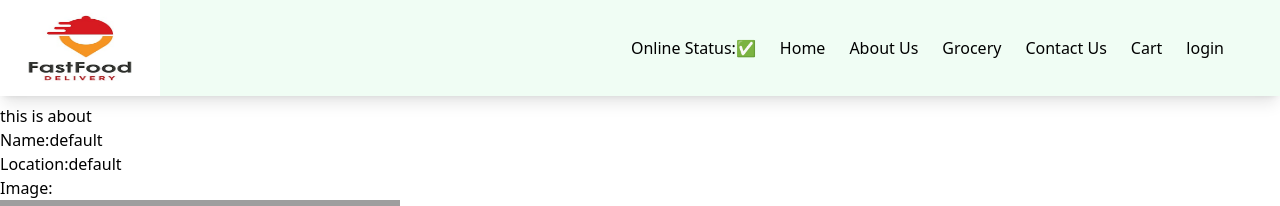
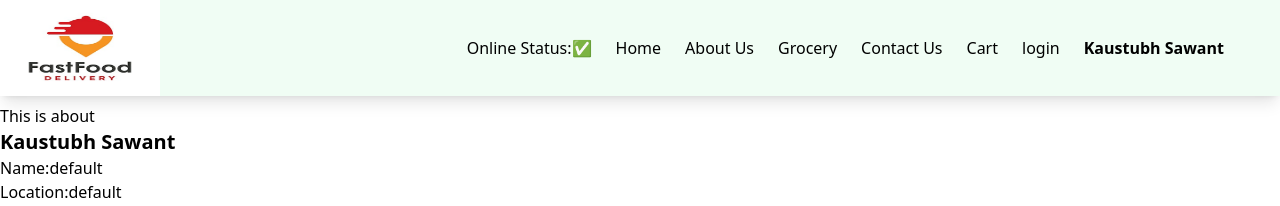
Before and after one commit to kaustubhsawant76/Restaurant-project-react, a React (Vite) app: page /about in a window 1280 px wide. Shown: the top 206 px of the page. Built offline with nearby package versions, Linux system fonts and the light colour scheme; no server answers; grey boxes are pictures that could not be loaded.

Commit message:
lifting up state

```diff
--- a/src/App.js
+++ b/src/App.js
@@ -1,4 +1,4 @@
-import React, { lazy,Suspense } from "react";
+import React, { lazy,Suspense, useEffect, useState } from "react";
 import ReactDOM from "react-dom/client";
 import Header from "./components/Header";
 import Body from "./components/Body";
@@ -8,6 +8,7 @@ import Error from "./components/Error";
 //import RestaurantMenu from "./components/RestaurantMenu";
 import { createBrowserRouter,RouterProvider,Outlet } from "react-router-dom";
 //import Grocery from "./components/Grocery";
+import UserContext from "../utils/UserContext";
 
 const Grocery=lazy(()=>import("./components/Grocery"))
 const Contact=lazy(()=>import("./components/Contact"))
@@ -23,11 +24,23 @@ const RestaurantMenu=lazy(()=>import("./components/RestaurantMenu"))
 //reduced website loading time from 50ms to 10ms using code splitting
 
 const AppLayout = () => {
+  const[userName,setUserName]=useState();
+
+  //Authentication
+  useEffect(()=>{
+    const data={
+      name:"Kaustubh Sawant",
+    };
+    setUserName(data.name);
+
+  },[]);
   return (
+    <UserContext.Provider value={{loggedInUser:userName,setUserName}}>
     <div className="app">
       <Header />
       <Outlet/>
     </div>
+    </UserContext.Provider>
   );
 };
 
@@ -88,3 +101,12 @@ root.render(<RouterProvider router={appRouter}/>);
 //there are two types of routing 1)server side routing=which is used in old apps eg about.html gets called and the entire website is reloaded
 //2)client side rendering-spa applications,page doesnot reloads only coponent is reloaded
 //Higher order component is a function which takes a component and returns a component
+//context api is used to avoid prop drilling
+//prop drilling means sending props to nested components at many levels
+//instead we can use context api to create a centralized object and use whereever we want
+//it casn be used in functional components with the help of useContext hook
+//in class based components it can be used with the help of consumer component
+//it can be also used in functional components with provider component
+//provider can be wrapped with many components and we can provide different context for them
+//redux is not mandatory
+//redux is used in large scale apps and contexp api is used in small scale apps
--- a/src/components/About.js
+++ b/src/components/About.js
@@ -1,6 +1,7 @@
 import User from "./User";
 import UserClass from "./UserClass";
 import {Component} from "react";  //destructured
+import UserContext from "../../utils/UserContext";
 
 class About extends Component{
     constructor(props){
@@ -22,7 +23,13 @@ class About extends Component{
 
 
             <div>
-                <h1>this is about</h1>
+                <h1>This is about</h1>
+                <div>
+                <UserContext.Consumer>
+                    {({loggedInUser})=> <h1 className="text-xl font-bold">{loggedInUser}</h1>}
+                </UserContext.Consumer>
+
+                </div>
                 {/* <User name={"Kaustubh sawant (function)"}/>  */}
 
                 <UserClass name={"Kaustubh Sawant (class)"} Location={"Mumbai (Class)"}/>
--- a/src/components/Body.js
+++ b/src/components/Body.js
@@ -5,6 +5,8 @@ import { useState,useEffect } from "react";
 import Shimmer from "./shimmer";
 import { Link } from "react-router-dom";
 import useOnlineStatus from "../../utils/Hooks/useOnlineStatus";
+import { useContext } from "react";
+import UserContext from "../../utils/UserContext";
 
 
 
@@ -46,6 +48,7 @@ const Body = () => {
 
  //}
  //below we have used single ternary operator for return
+ const {setUserName,loggedInUser}=useContext(UserContext);
   return resData.length===0? <Shimmer/>: (
     <div className="body">
       <div className="flex">
@@ -65,6 +68,8 @@ const Body = () => {
 
         }}
         >Search</button>
+
+
       </div>
 
         <button
@@ -80,6 +85,15 @@ const Body = () => {
         >
           Top rated Restaurants
         </button>
+      <div>
+      <label className="mx-4">Username :</label>
+      <input className="border border-black my-11 mx-0 p-1"
+        value={loggedInUser}
+          onChange={(e)=>
+            setUserName(e.target.value)
+          }
+      />
+      </div>
       </div>
       <div className="flex flex-wrap">
         {filteredRes.map((restaurant) => (
--- a/src/components/Header.js
+++ b/src/components/Header.js
@@ -1,20 +1,24 @@
 import myImage from "../../foodapplogo.png";
-import { useState } from "react";
+import { useContext, useState } from "react";
 import { Link } from "react-router-dom";
 import useOnlineStatus from "../../utils/Hooks/useOnlineStatus";
+import UserContext from "../../utils/UserContext";
 
 const Header = () => {
 
   const [values,setValue1]=useState("login");
   const onlineStatus=useOnlineStatus();
+  const data=useContext(UserContext);
+  //console.log(data);
+
 
   return (
-    <div className="flex justify-between bg-pink-100 shadow-lg mb-2 h-24 sm:bg-yellow-50 lg:bg-green-50">
+    <div className="flex justify-between bg-pink-100 shadow-lg mb-2 h-24 sm:bg-yellow-50  lg:bg-green-50">
       <div className="logo-container">
-        <img className="w-40 h-24" src={myImage}  />
+        <img className="w-40 h-24  " src={myImage}  />
 
       </div>
-      <div className="flex items-center">
+      <div className="flex items-center ">
         <ul className="flex p-7 m-7 space-x-6 " >
          <li>Online Status:{onlineStatus ? "✅":"🔴"}</li>
           <li><Link to="/">Home</Link></li>
@@ -29,6 +33,7 @@ const Header = () => {
             setValue1("login")
           }}
           >{values}</button> </li>
+          <li className="font-bold">{data.loggedInUser}</li>
         </ul>
       </div>
     </div>
--- a/src/components/ItemsList.js
+++ b/src/components/ItemsList.js
@@ -4,7 +4,7 @@ import { LazyLoadImage } from "react-lazy-load-image-component";
 
 
 const Itemslist=({items})=>{
-    console.log(items);
+   // console.log(items);
 
     return(
         <div>
--- a/src/components/RestaurantCategories.js
+++ b/src/components/RestaurantCategories.js
@@ -1,18 +1,29 @@
+import { useState } from "react";
 import Itemslist from "./ItemsList";
 
-const RestaurantCategories= ({data})=>{
+const RestaurantCategories= ({data,showItems,setShowIndex})=>{
+
+    //uncontrolled component
+  //  const [showItems,setShowItems]=useState(false);
  //console.log(data);
+ const handleClick=()=>{
+//console.log("clicked");
+setShowIndex();
+
+//setShowItems(!showItems);
+
+ };
 
     return(
       <div>
         {/* Header  */}
         <div className="w-6/12 mx-auto my-6 bg-gray-100 shadow-lg p-4  ">
-         <div className="flex justify-between">
+         <div className="flex justify-between cursor-pointer" onClick={handleClick} >
          <span className="font-bold text-lg">{data.title} ({data.itemCards.length})</span>
             <span>⬇</span>
 
          </div>
-         <Itemslist items={data.itemCards}/>
+       {showItems &&  <Itemslist items={data.itemCards}/>}
         </div>
         {/* Accordion Body */}
 
--- a/src/components/RestaurantMenu.js
+++ b/src/components/RestaurantMenu.js
@@ -2,39 +2,47 @@ import { useParams } from "react-router-dom";
 import Shimmer from "./shimmer";
 import useRestaurantMenu from "../../utils/Hooks/useRestaurantMenu";
 import RestaurantCategories from "./RestaurantCategories";
-const RestaurantMenu=()=>{
+import { useState } from "react";
+const RestaurantMenu = () => {
+  const { resId } = useParams();
 
-  const{resId}=useParams();
+  const resInfo = useRestaurantMenu(resId);
 
-  const resInfo=useRestaurantMenu(resId);
+  const [showIndex,setShowIndex] = useState(null);
 
-
-  if(resInfo ===null) return <Shimmer/>;
-   const{name,cuisines,costForTwoMessage}=resInfo?.cards[2]?.card?.card?.info;
-   const{itemCards}=resInfo?.cards[4]?.groupedCard?.cardGroupMap?.REGULAR?.cards[4]?.card?.card;
+  if (resInfo === null) return <Shimmer />;
+  const { name, cuisines, costForTwoMessage } =
+    resInfo?.cards[2]?.card?.card?.info;
+  const { itemCards } =
+    resInfo?.cards[4]?.groupedCard?.cardGroupMap?.REGULAR?.cards[4]?.card?.card;
   //console.log(itemCards);
   //console.log(resInfo?.cards[4]?.groupedCard?.cardGroupMap?.REGULAR?.cards);
 
-   const categories = resInfo?.cards[4]?.groupedCard?.cardGroupMap?.REGULAR?.cards.filter((c) =>
-    c.card?.["card"]?.["@type"]===
+  const categories =
+    resInfo?.cards[4]?.groupedCard?.cardGroupMap?.REGULAR?.cards.filter(
+      (c) =>
+        c.card?.["card"]?.["@type"] ===
         "type.googleapis.com/swiggy.presentation.food.v2.ItemCategory"
-
     );
 
   //console.log(categories);
 
-
-
-
   return (
-
     <div className="text-center">
-   <h1 className="font-bold my-6 text-2xl">{ name}</h1>
-   <p className="font-bold text-lg">{cuisines.join(", ")}-{costForTwoMessage}</p>
+      <h1 className="font-bold my-6 text-2xl">{name}</h1>
+      <p className="font-bold text-lg">
+        {cuisines.join(", ")}-{costForTwoMessage}
+      </p>
       {/* categories accordions */}
-   {categories.map((category)=>
-    <RestaurantCategories data={category?.card?.card} />
-   )}
+      {categories.map((category,index) => (
+       //controlled component
+        <RestaurantCategories
+          key={category?.card?.card?.title}
+          data={category?.card?.card}
+          showItems={index === showIndex }
+          setShowIndex={()=> setShowIndex(index===showIndex?false:index)}
+        />
+      ))}
       {/* <h2>Menu</h2>
 
     <ol>
@@ -45,10 +53,8 @@ const RestaurantMenu=()=>{
    }
 
     </ol>  */}
-
     </div>
-    )
-}
-
+  );
+};
 
 export default RestaurantMenu;
--- /dev/null
+++ b/utils/UserContext.js
@@ -0,0 +1,8 @@
+import { createContext } from "react";
+
+
+const UserContext=createContext({
+    loggedInUser:"Default user",
+});
+
+export default UserContext;
```
Lines whose indentation alone changed are shown as unchanged.
